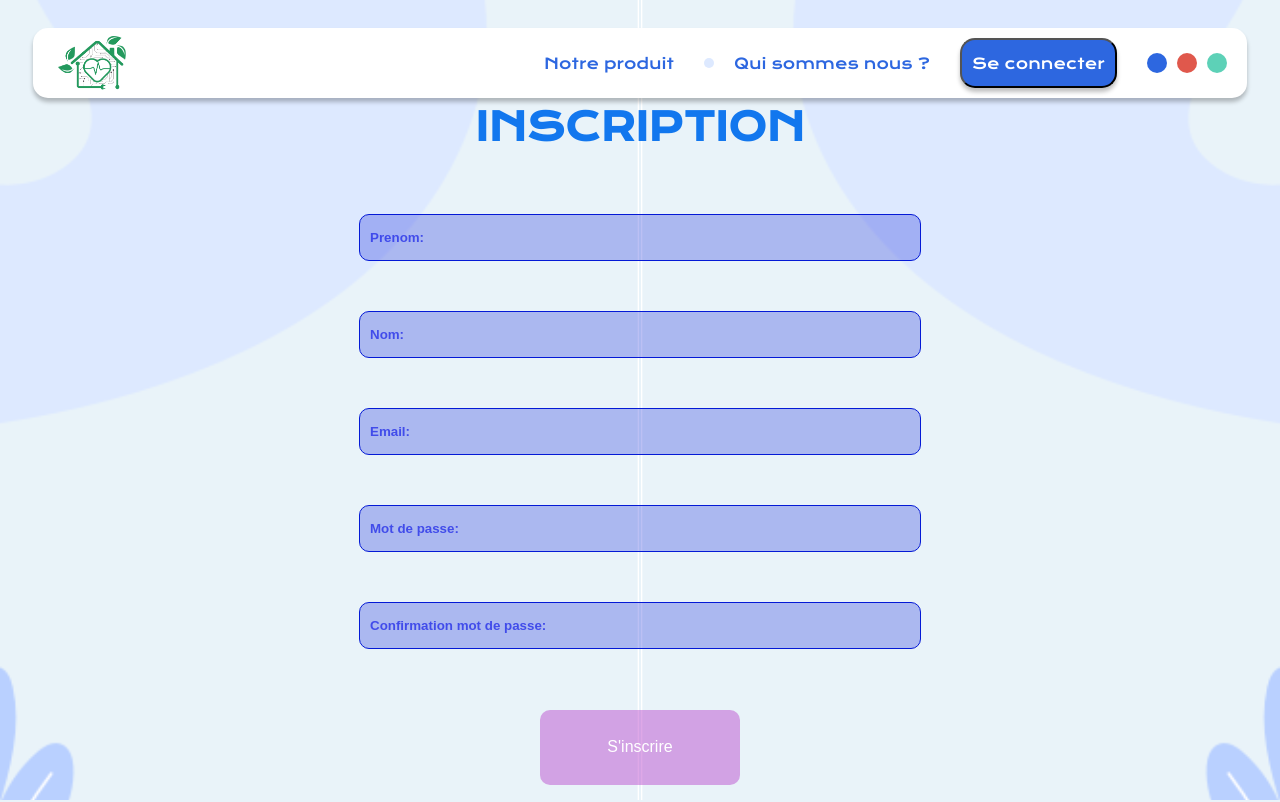
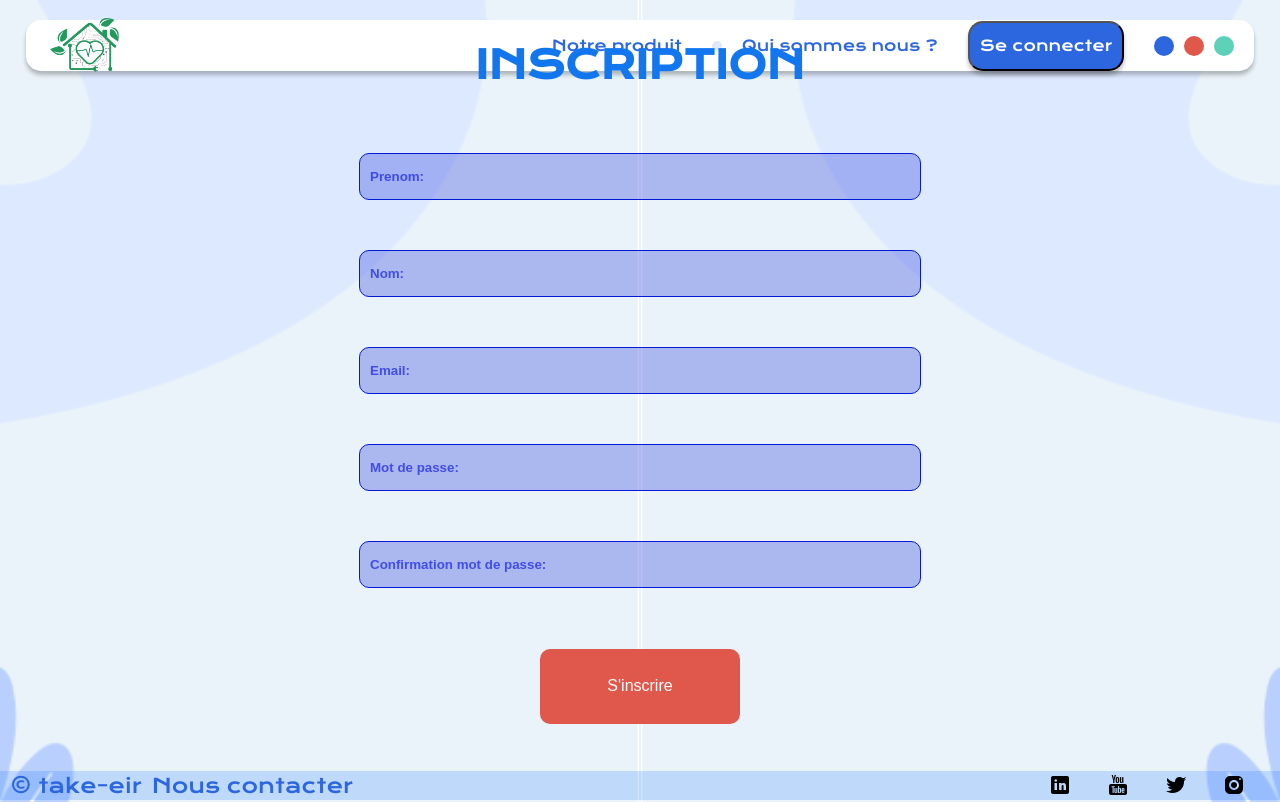
Before and after one commit to Theophile-Wemaere/take-eir-app, a PHP site: page /register.php in a window 1280 px wide. Run offline with PHP 8.4, Linux system fonts and the light colour scheme.

Commit message:
fixed bottom bar sitck to edge + reworking wrapper

```diff
--- a/CSS/register.css
+++ b/CSS/register.css
@@ -32,10 +32,17 @@
   text-align: center;
   color: #fff;
   border-radius: 10px;
-  background-color: rgb(182, 63, 202, 0.45);
+  background-color: #e0584c;
   width: 200px;
   height: 75px;
   margin-top: 2%;
+  margin-bottom: 2%;
+}
+
+.register_button:hover {
+  opacity: 0.8;
+  transform: scale(1.1);
+  transition: 0.3s ease-in-out;
 }
 
 .Nom,
--- a/CSS/styles.css
+++ b/CSS/styles.css
@@ -8,9 +8,11 @@ body {
   display: flex;
   height: 100%;
   flex-direction: column;
+  margin: 0;
 }
 
 .wrapper {
+  position: relative;
   flex-grow: 1;
 }
 
@@ -259,7 +261,7 @@ body {
 .bottom-bar {
   position: relative;
   left: 0;
-  bottom: 0;
+  padding: 0;
   width: 100%;
   height: 5%;
   background: rgba(0, 102, 255, 0.18);
--- a/register.php
+++ b/register.php
@@ -10,7 +10,6 @@
     <script src="/JS/scripts.js"></script>
 </head>
 <body>
-  <div class="wrapper">
     <div class="top-bar">
       <div class="top-bar-img">
         <a href="/"><img src="/images/logo-notext.png" /></a>
@@ -60,6 +59,7 @@
         </button></a
       >
     </div>
+  <div class="wrapper">
     <div class = "inscription">
         <h1 class="title_register">INSCRIPTION</h1>
         <form method="POST" class="form_inscription">
@@ -109,5 +109,24 @@
        } ?>
     </div>
   </div>
+  <div class="bottom-bar">
+    <a>© take-eir</a>
+    <a href="/contact.html">Nous contacter</a>
+    <div class="medias">
+      <!-- https://icons8.com/icons/set/social-media -->
+      <a href="https://linkedin.com/"
+        ><img src="/images/icons8-linkedin-24.png" />
+      </a>
+      <a href="https://youtube.com/"
+        ><img src="/images/icons8-youtube-logo-24.png"
+      /></a>
+      <a href="https://twitter.com/"
+        ><img src="/images/icons8-twitter-24.png" />
+      </a>
+      <a href="https://instagram.com/"
+        ><img src="/images/icons8-instagram-24.png" />
+      </a>
+    </div>
+  </div>
 </body>
 </html>
```
Also changed, not shown: CSS/login.css (+4 -3 lines). Lines whose indentation alone changed are shown as unchanged.
